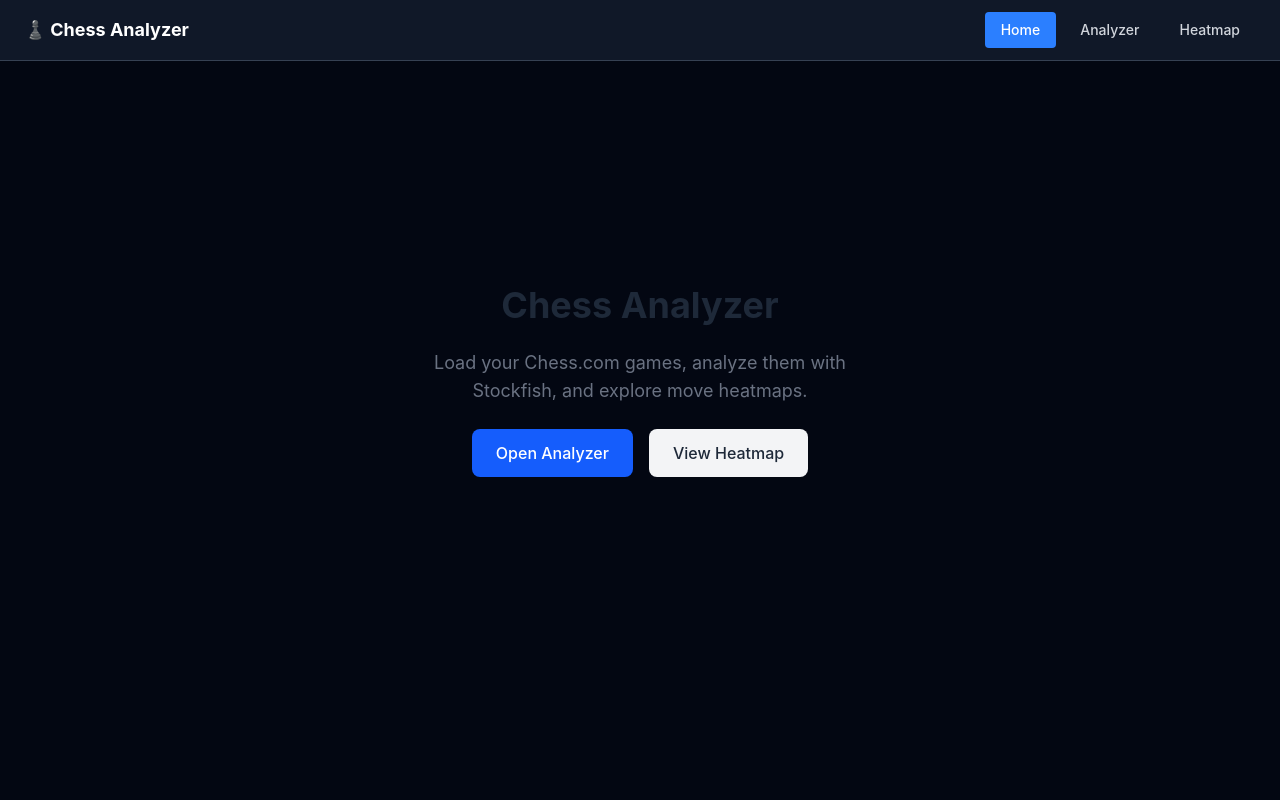
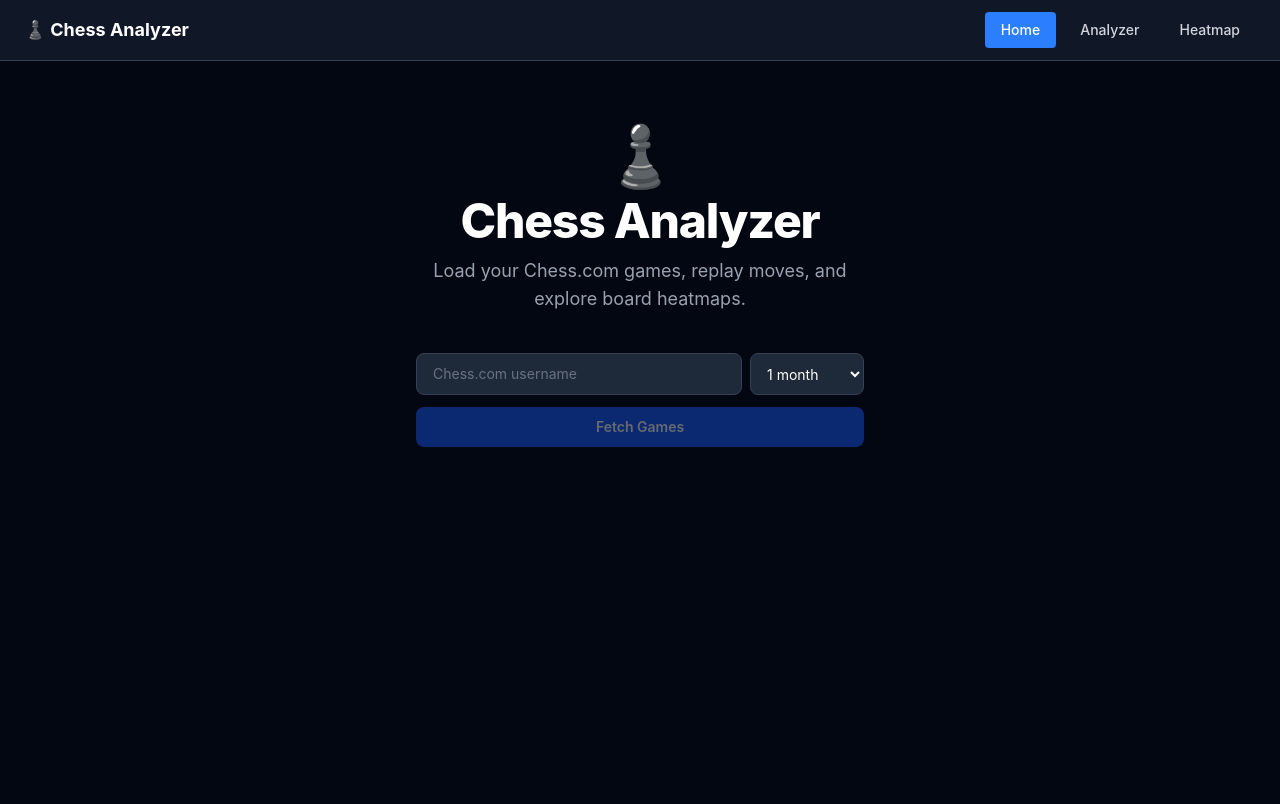
Before and after one commit to NickPetrilli/checked-out, a React (Vite) app in the folder chess-analyzer/: page / in a window 1280 px wide. Built offline with nearby package versions, Linux system fonts and the light colour scheme.

Commit message:
Build Home page with username input, month selector, spinner, summary stats, and CTA links

```diff
--- a/chess-analyzer/src/pages/Home.tsx
+++ b/chess-analyzer/src/pages/Home.tsx
@@ -1,26 +1,162 @@
+import { useState } from 'react';
 import { Link } from 'react-router-dom';
+import { useChessGamesContext } from '../context/ChessGamesContext';
+import type { ParsedGame } from '../types/chess';
+
+const MONTH_OPTIONS = [1, 3, 6, 12] as const;
+
+function computeSummary(games: ParsedGame[], username: string) {
+  if (games.length === 0) return null;
+
+  let wins = 0, losses = 0, draws = 0;
+  const lower = username.toLowerCase();
+
+  for (const g of games) {
+    const playingWhite = g.white.toLowerCase() === lower;
+    if (g.result === 'draw') {
+      draws++;
+    } else if ((g.result === 'white') === playingWhite) {
+      wins++;
+    } else {
+      losses++;
+    }
+  }
+
+  const dates = games.map((g) => g.date).sort();
+  return {
+    total: games.length,
+    wins,
+    losses,
+    draws,
+    earliest: dates[0],
+    latest: dates[dates.length - 1],
+  };
+}
+
+function Spinner() {
+  return (
+    <div className="flex items-center justify-center py-10">
+      <div className="w-10 h-10 border-4 border-gray-600 border-t-blue-500 rounded-full animate-spin" />
+    </div>
+  );
+}
 
 export default function Home() {
+  const { games, loading, error, username: loadedUsername, fetchGames } = useChessGamesContext();
+  const [inputUsername, setInputUsername] = useState(loadedUsername);
+  const [months, setMonths] = useState<number>(1);
+
+  function handleFetch() {
+    if (!inputUsername.trim()) return;
+    fetchGames(inputUsername.trim(), months);
+  }
+
+  function handleKeyDown(e: React.KeyboardEvent) {
+    if (e.key === 'Enter') handleFetch();
+  }
+
+  const summary = computeSummary(games, loadedUsername || inputUsername);
+
   return (
-    <main className="flex flex-col items-center justify-center min-h-[80vh] gap-6 px-4">
-      <h1 className="text-4xl font-bold text-gray-800">Chess Analyzer</h1>
-      <p className="text-gray-500 text-lg max-w-md text-center">
-        Load your Chess.com games, analyze them with Stockfish, and explore move heatmaps.
+    <main className="flex flex-col items-center justify-start min-h-[calc(100vh-57px)] px-4 py-16 gap-10">
+
+      {/* Hero */}
+      <div className="text-center flex flex-col items-center gap-3">
+        <div className="text-6xl select-none">♟</div>
+        <h1 className="text-5xl font-extrabold tracking-tight text-white">Chess Analyzer</h1>
+        <p className="text-gray-400 text-lg max-w-md">
+          Load your Chess.com games, replay moves, and explore board heatmaps.
         </p>
-      <div className="flex gap-4">
+      </div>
+
+      {/* Fetch form */}
+      <div className="w-full max-w-md flex flex-col gap-3">
+        <div className="flex gap-2">
+          <input
+            type="text"
+            value={inputUsername}
+            onChange={(e) => setInputUsername(e.target.value)}
+            onKeyDown={handleKeyDown}
+            placeholder="Chess.com username"
+            className="flex-1 bg-gray-800 border border-gray-700 text-white placeholder-gray-500 rounded-lg px-4 py-2.5 text-sm focus:outline-none focus:ring-2 focus:ring-blue-500"
+          />
+          <select
+            value={months}
+            onChange={(e) => setMonths(Number(e.target.value))}
+            className="bg-gray-800 border border-gray-700 text-white rounded-lg px-3 py-2.5 text-sm focus:outline-none focus:ring-2 focus:ring-blue-500"
+          >
+            {MONTH_OPTIONS.map((m) => (
+              <option key={m} value={m}>
+                {m} {m === 1 ? 'month' : 'months'}
+              </option>
+            ))}
+          </select>
+        </div>
+        <button
+          onClick={handleFetch}
+          disabled={loading || !inputUsername.trim()}
+          className="w-full py-2.5 bg-blue-600 hover:bg-blue-500 disabled:opacity-40 disabled:cursor-not-allowed text-white font-semibold rounded-lg transition-colors text-sm"
+        >
+          {loading ? 'Fetching…' : 'Fetch Games'}
+        </button>
+      </div>
+
+      {/* States */}
+      {loading && <Spinner />}
+
+      {!loading && error && (
+        <div className="w-full max-w-md bg-red-900/40 border border-red-700 text-red-300 rounded-lg px-4 py-3 text-sm">
+          {error}
+        </div>
+      )}
+
+      {!loading && !error && summary && (
+        <div className="w-full max-w-md flex flex-col gap-4">
+          {/* Summary card */}
+          <div className="bg-gray-800 border border-gray-700 rounded-xl p-5 flex flex-col gap-4">
+            <div className="flex items-baseline justify-between">
+              <span className="text-gray-400 text-sm">Games loaded for</span>
+              <span className="text-white font-semibold">{loadedUsername}</span>
+            </div>
+
+            <div className="grid grid-cols-4 gap-2 text-center">
+              <StatPill label="Total" value={summary.total} color="text-white" />
+              <StatPill label="Wins" value={summary.wins} color="text-green-400" />
+              <StatPill label="Losses" value={summary.losses} color="text-red-400" />
+              <StatPill label="Draws" value={summary.draws} color="text-yellow-400" />
+            </div>
+
+            <div className="text-xs text-gray-500 text-center">
+              {summary.earliest} &rarr; {summary.latest}
+            </div>
+          </div>
+
+          {/* CTA buttons */}
+          <div className="flex gap-3">
             <Link
               to="/analyzer"
-          className="px-6 py-3 bg-blue-600 text-white rounded-lg hover:bg-blue-700 transition-colors font-medium"
+              className="flex-1 text-center py-2.5 bg-blue-600 hover:bg-blue-500 text-white font-semibold rounded-lg transition-colors text-sm"
             >
-          Open Analyzer
+              Analyze a Game
             </Link>
             <Link
               to="/heatmap"
-          className="px-6 py-3 bg-gray-100 text-gray-800 rounded-lg hover:bg-gray-200 transition-colors font-medium"
+              className="flex-1 text-center py-2.5 bg-gray-700 hover:bg-gray-600 text-white font-semibold rounded-lg transition-colors text-sm"
             >
               View Heatmap
             </Link>
           </div>
+        </div>
+      )}
     </main>
   );
 }
+
+function StatPill({ label, value, color }: { label: string; value: number; color: string }) {
+  return (
+    <div className="bg-gray-900 rounded-lg py-2 px-1 flex flex-col items-center gap-0.5">
+      <span className={`text-xl font-bold ${color}`}>{value}</span>
+      <span className="text-gray-500 text-xs">{label}</span>
+    </div>
+  );
+}
```
Lines whose indentation alone changed are shown as unchanged.
